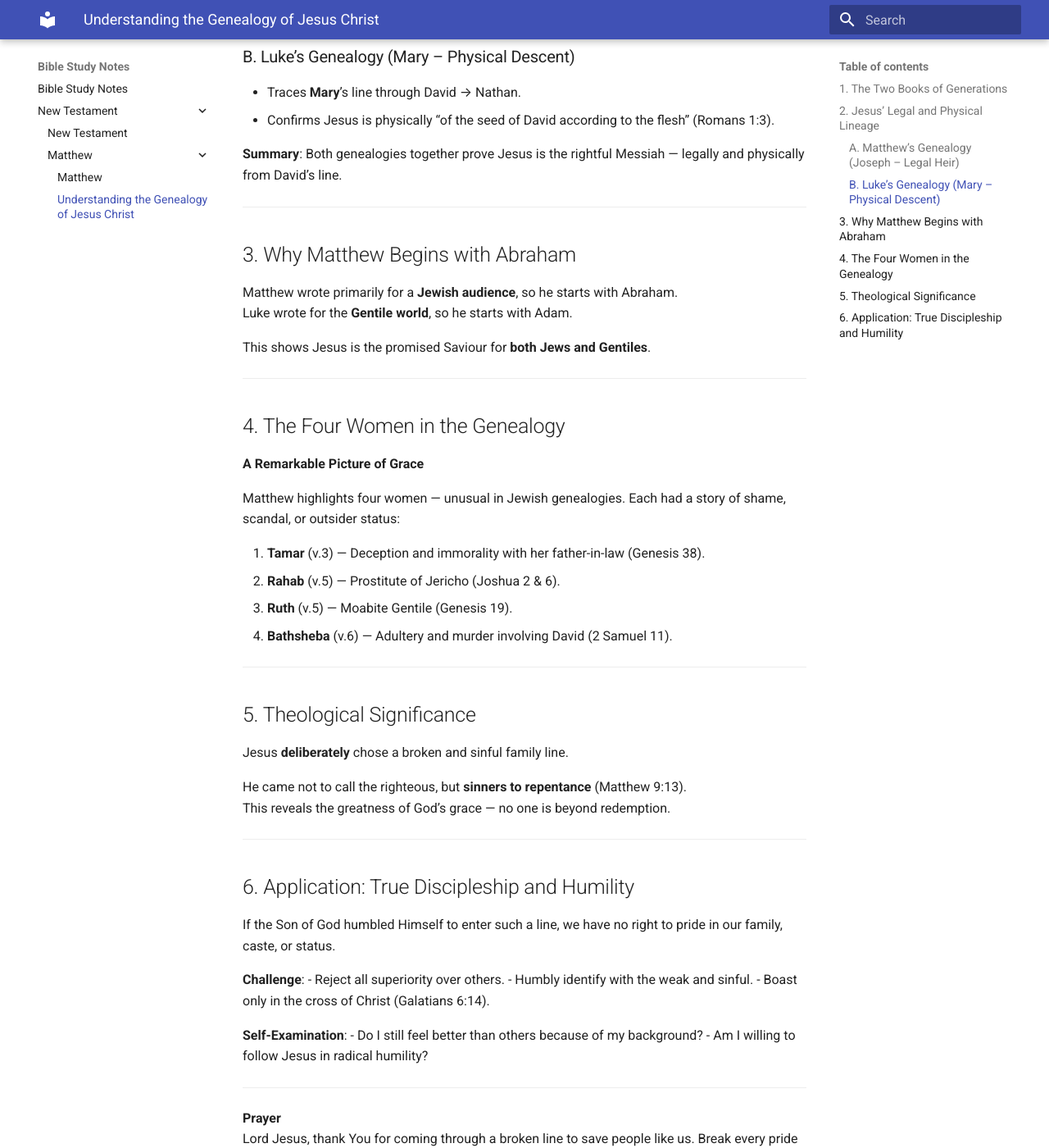
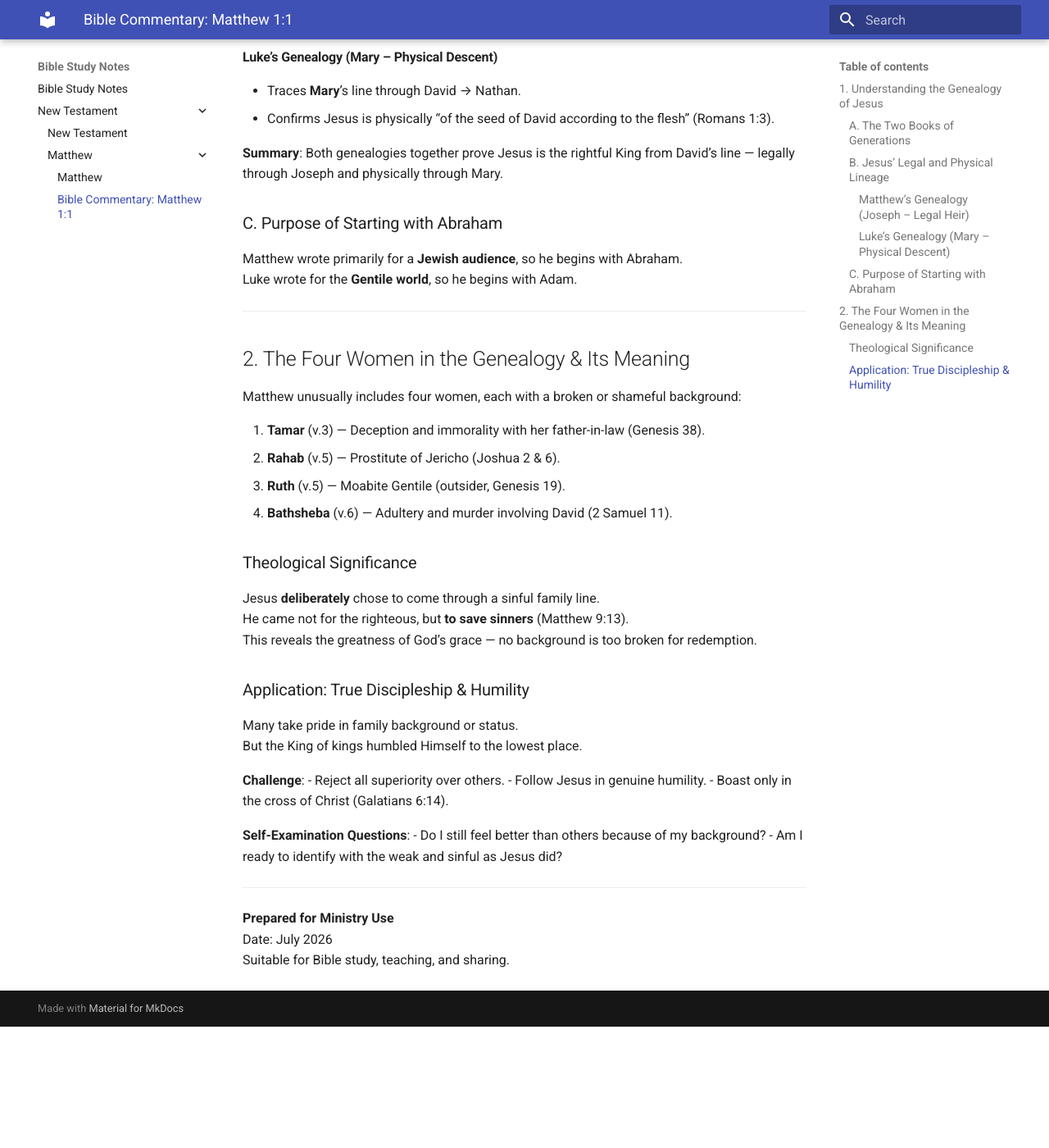
Before and after one commit to suchandra252/BibleStudy, an MkDocs documentation site: the page built from docs/new-testament/matthew/Matthew 1:1 to 1:10.md, in a window 1280 px wide and 1400 px high, scrolled down 775 px. Shown: the whole window at 82% size. Built offline with MkDocs 1.6.1 and Material for MkDocs 9.7.7, drawn with Linux system fonts in a browser that asks for light colours; after the commit the page ends 2027 px from its top, so only the background shows below that; some of the changed text lies outside the part shown.

Commit message:
Update Matthew 1:1 to 1:10.md

```diff
--- a/docs/new-testament/matthew/Matthew 1:1 to 1:10.md
+++ b/docs/new-testament/matthew/Matthew 1:1 to 1:10.md
@@ -1,84 +1,70 @@
-# Understanding the Genealogy of Jesus Christ
+# Bible Commentary: Matthew 1:1
+**The Genealogy of Jesus Christ**
 
 **Matthew 1:1**
 “The book of the genealogy of Jesus Christ, the son of David, the son of Abraham.”
 
 ---
 
-## 1. The Two Books of Generations
+## 1. Understanding the Genealogy of Jesus
+
+### A. The Two Books of Generations
 
 The Bible records two important “books of generations”:
 
-- **Genesis 5:1** — “The book of the generations of Adam” (fallen humanity, sin and death).
-- **Matthew 1:1** — “The book of the generations of Jesus Christ” (redemption and new life).
+- **Genesis 5:1** — “The book of the generations of Adam” (fallen humanity).
+- **Matthew 1:1** — “The book of the generations of Jesus Christ” (redemption).
 
-**Key Spiritual Truth**:
-Every person is born into Adam’s family. But through repentance and faith in Jesus Christ, we can be transferred into the family of God (1 Corinthians 15:22, 45-49).
+**Key Truth**: We are all born into Adam’s line. Through repentance and faith, we can be transferred into Christ’s family (1 Corinthians 15:22, 45-49).
+
+### B. Jesus’ Legal and Physical Lineage
+
+#### Matthew’s Genealogy (Joseph – Legal Heir)
+- Traces **Joseph**, husband of Mary.
+- Follows the royal line: David → Solomon → kings of Judah.
+- Establishes Jesus as the **legal heir** to David’s throne.
+
+#### Luke’s Genealogy (Mary – Physical Descent)
+- Traces **Mary**’s line through David → Nathan.
+- Confirms Jesus is physically “of the seed of David according to the flesh” (Romans 1:3).
+
+**Summary**: Both genealogies together prove Jesus is the rightful King from David’s line — legally through Joseph and physically through Mary.
+
+### C. Purpose of Starting with Abraham
+
+Matthew wrote primarily for a **Jewish audience**, so he begins with Abraham.
+Luke wrote for the **Gentile world**, so he begins with Adam.
 
 ---
 
-## 2. Jesus’ Legal and Physical Lineage
+## 2. The Four Women in the Genealogy & Its Meaning
 
-### A. Matthew’s Genealogy (Joseph – Legal Heir)
-- Traces **Joseph**, husband of Mary (Matthew 1:16).
-- Follows the royal line: David → Solomon → kings of Judah.
-- Proves Jesus is the **legal heir** to David’s throne.
-
-### B. Luke’s Genealogy (Mary – Physical Descent)
-- Traces **Mary**’s line through David → Nathan.
-- Confirms Jesus is physically “of the seed of David according to the flesh” (Romans 1:3).
-
-**Summary**: Both genealogies together prove Jesus is the rightful Messiah — legally and physically from David’s line.
-
----
-
-## 3. Why Matthew Begins with Abraham
-
-Matthew wrote primarily for a **Jewish audience**, so he starts with Abraham.
-Luke wrote for the **Gentile world**, so he starts with Adam.
-
-This shows Jesus is the promised Saviour for **both Jews and Gentiles**.
-
----
-
-## 4. The Four Women in the Genealogy
-**A Remarkable Picture of Grace**
-
-Matthew highlights four women — unusual in Jewish genealogies. Each had a story of shame, scandal, or outsider status:
+Matthew unusually includes four women, each with a broken or shameful background:
 
 1. **Tamar** (v.3) — Deception and immorality with her father-in-law (Genesis 38).
 2. **Rahab** (v.5) — Prostitute of Jericho (Joshua 2 & 6).
-3. **Ruth** (v.5) — Moabite Gentile (Genesis 19).
+3. **Ruth** (v.5) — Moabite Gentile (outsider, Genesis 19).
 4. **Bathsheba** (v.6) — Adultery and murder involving David (2 Samuel 11).
 
----
+### Theological Significance
 
-## 5. Theological Significance
+Jesus **deliberately** chose to come through a sinful family line.
+He came not for the righteous, but **to save sinners** (Matthew 9:13).
+This reveals the greatness of God’s grace — no background is too broken for redemption.
 
-Jesus **deliberately** chose a broken and sinful family line.
+### Application: True Discipleship & Humility
 
-He came not to call the righteous, but **sinners to repentance** (Matthew 9:13).
-This reveals the greatness of God’s grace — no one is beyond redemption.
-
----
-
-## 6. Application: True Discipleship and Humility
-
-If the Son of God humbled Himself to enter such a line, we have no right to pride in our family, caste, or status.
+Many take pride in family background or status.
+But the King of kings humbled Himself to the lowest place.
 
 **Challenge**:
 - Reject all superiority over others.
-- Humbly identify with the weak and sinful.
+- Follow Jesus in genuine humility.
 - Boast only in the cross of Christ (Galatians 6:14).
 
-**Self-Examination**:
+**Self-Examination Questions**:
 - Do I still feel better than others because of my background?
-- Am I willing to follow Jesus in radical humility?
-
----
-
-**Prayer**
-Lord Jesus, thank You for coming through a broken line to save people like us. Break every pride in our hearts. Make us true disciples who walk in humility and grace. Amen.
+- Am I ready to identify with the weak and sinful as Jesus did?
 
 ---
 
```
